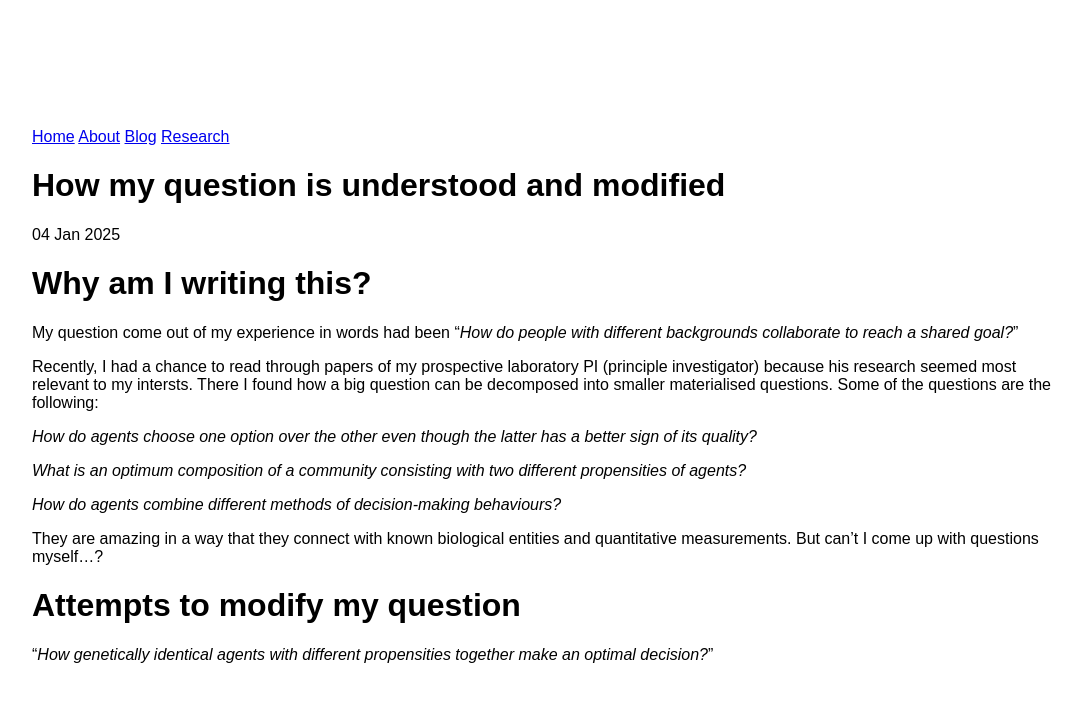
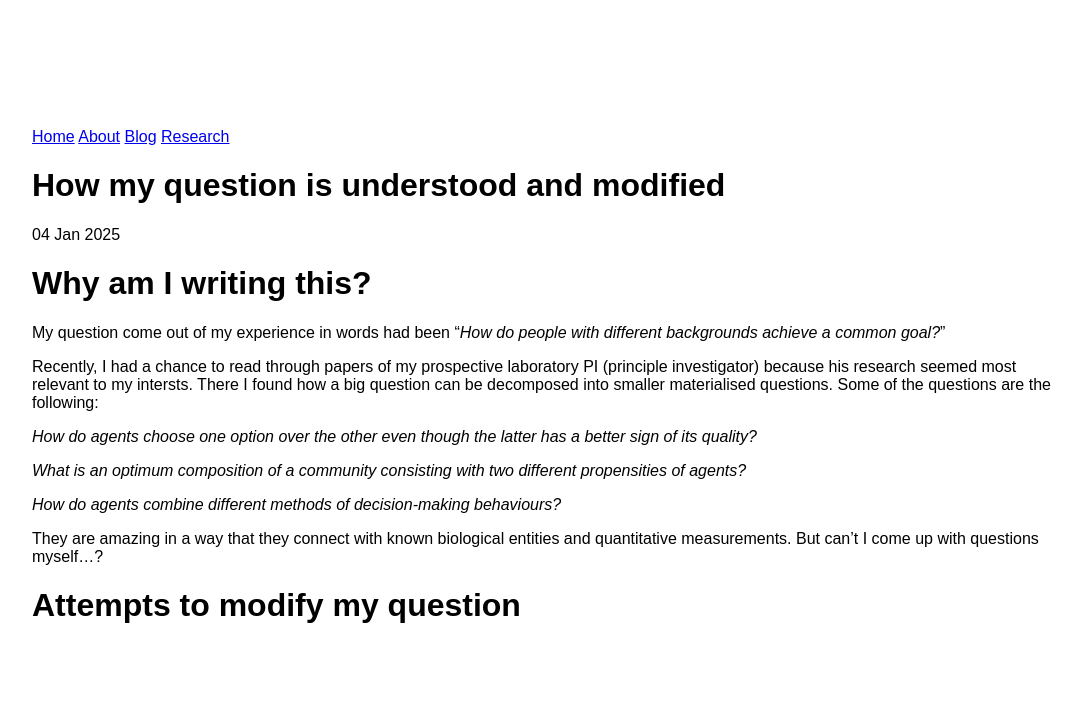
Before and after one commit to yuyuslab/Hello, a Jekyll site: the page built from _blog/2025-01-04-blog.md, in a window 1280 px wide. Shown: the top 702 px of the page, without its empty margins (96-1178 px from the left). Built offline with Jekyll 4.4.1, drawn with Linux system fonts in a browser that asks for light colours.

Commit message:
attempts to modify my question in progress

```diff
--- a/_blog/2025-01-04-blog.md
+++ b/_blog/2025-01-04-blog.md
@@ -8,7 +8,7 @@ category:
 ---
 
 # Why am I writing this?
-My question come out of my experience in words had been "*How do people with different backgrounds collaborate to reach a shared goal?*"
+My question come out of my experience in words had been "*How do people with different backgrounds achieve a common goal?*"
 
 Recently, I had a chance to read through papers of my prospective laboratory PI (principle investigator) because his research seemed most relevant to my intersts. There I found how a big question can be decomposed into smaller materialised questions. Some of the questions are the following:
 
@@ -21,7 +21,3 @@ Recently, I had a chance to read through papers of my prospective laboratory PI
 They are amazing in a way that they connect with known biological entities and quantitative measurements. But can't I come up with questions myself...?
 
 # Attempts to modify my question
-
-
-
-"*How genetically identical agents with different propensities together make an optimal decision?*"
```
